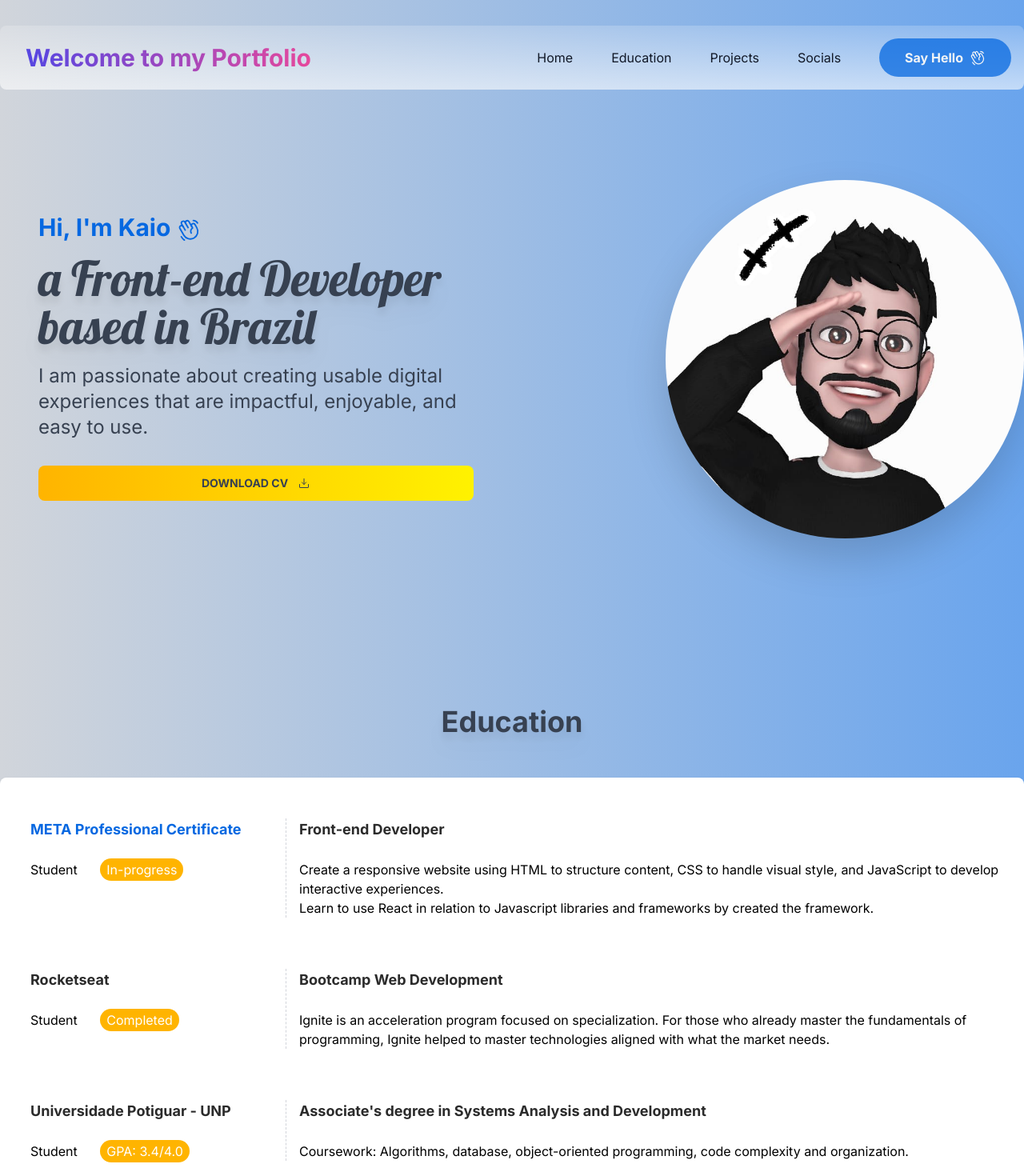
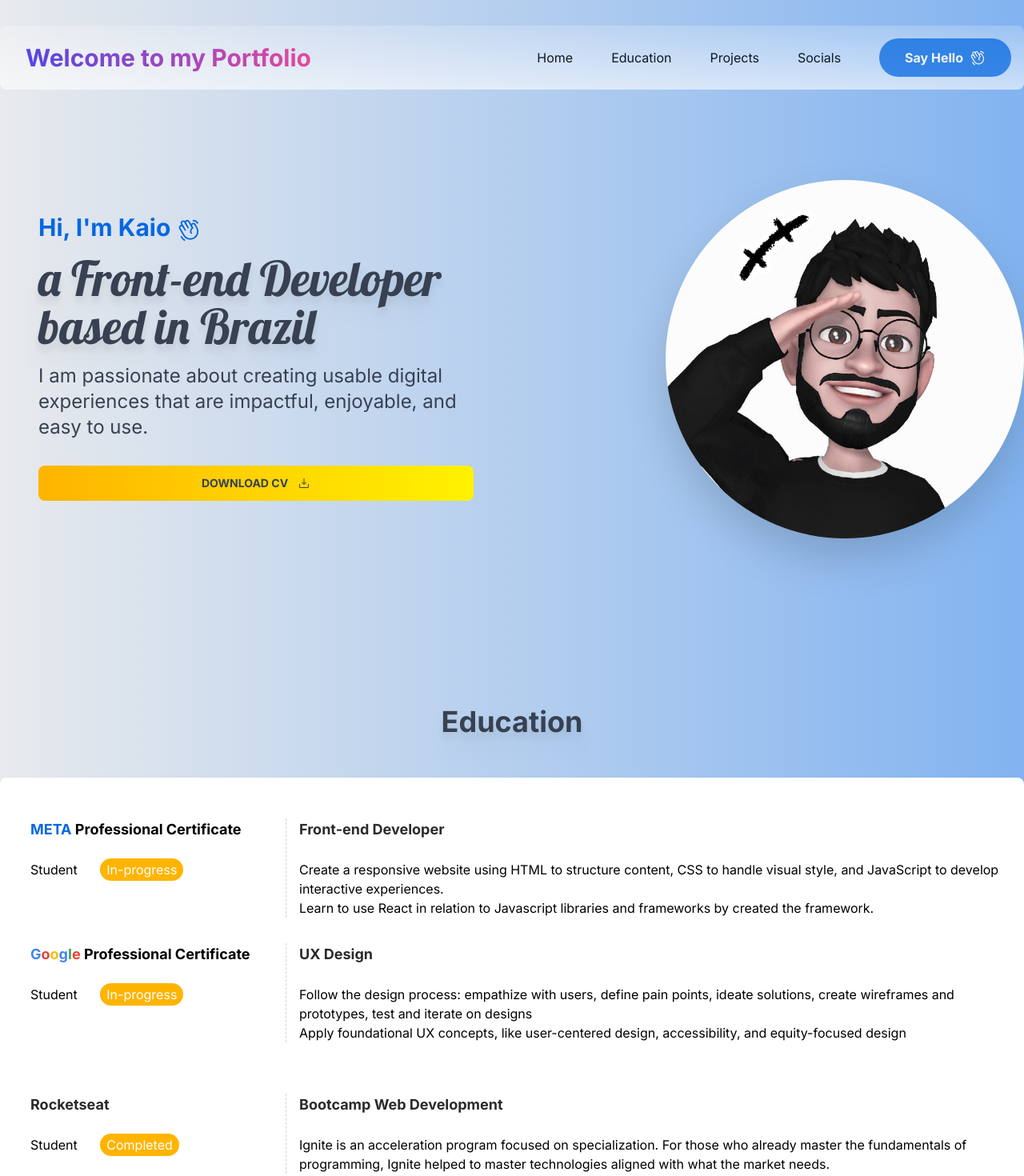
Before and after one commit to KaioMarxDEV/mysite, a React (Vite) app: page / in a window 1280 px wide. Shown: the top 1470 px of the page at 80% size. Built offline with nearby package versions, Linux system fonts and the light colour scheme.

Commit message:
feat: add new education banner

```diff
--- a/src/App.tsx
+++ b/src/App.tsx
@@ -19,7 +19,9 @@ export function App() {
       <section className="scroll-mt-8" id="hello">
         <Contact />
       </section>
-      <Footer />
+      <section className="scroll-mt-8" id="socials">
+        <Footer />
+      </section>
     </div>
   );
 }
--- a/src/Components/Contact/index.tsx
+++ b/src/Components/Contact/index.tsx
@@ -1,5 +1,6 @@
 import axios from 'axios';
 import { ChangeEvent, FormEvent, useState } from "react";
+import * as Yup from "yup";
 
 import Modal from 'react-modal';
 
@@ -16,6 +17,12 @@ const customStyles = {
     transform: 'translate(-50%, -50%)',
   },
 };
+
+const validationSchema = Yup.object().shape({
+  user_name: Yup.string().required(),
+  user_email: Yup.string().email().required(),
+  message: Yup.string()
+})
 
 export function Contact() {
   const [name, setName] = useState('')
@@ -44,6 +51,13 @@ export function Contact() {
       user_name:name,
       user_email:email,
       message
+    }
+
+    const isValid = await validationSchema.validate(newEmail)
+
+    if (!isValid) {
+      alert('Your information are not correct')
+      throw new Error('Your information are not correct')
     }
 
     try {
--- a/src/Components/Education/index.tsx
+++ b/src/Components/Education/index.tsx
@@ -6,8 +6,11 @@ export function Education() {
         <div>
           <div className="flex flex-row  pb-8">
             <div className="flex w-80 flex-col border-r border-dashed border-gray-300">
-              <strong className="mb-6 text-lg text-[#0668E1]">
-                META Professional Certificate
+              <strong className="mb-6 text-lg">
+                <strong className="text-[#0668E1]">
+                  META
+                </strong>{' '}
+                Professional Certificate
               </strong>
               <div>
                 <span>Student</span>{" "}
@@ -22,6 +25,33 @@ export function Education() {
                 Create a responsive website using HTML to structure content, CSS
                 to handle visual style, and JavaScript to develop interactive experiences.<br />
                 Learn to use React in relation to Javascript libraries and frameworks by created the framework.
+              </p>
+            </div>
+          </div>
+          <div className="flex flex-row  pb-8">
+            <div className="flex w-80 flex-col border-r border-dashed border-gray-300">
+              <strong className="mb-6 text-lg">
+                <span className="text-[#4285f4]">G</span>
+                <span className="text-[#ea4335]">o</span>
+                <span className="text-[#fbbc05]">o</span>
+                <span className="text-[#4285f4]">g</span>
+                <span className="text-[#34a853]">l</span>
+                <span className="text-[#ea4335]">e</span>{' '}
+                Professional Certificate
+              </strong>
+              <div>
+                <span>Student</span>{" "}
+                <span className="ml-6 bg-my-gold rounded-[30px] px-2 p-1 text-white">
+                  In-progress
+                </span>
+              </div>
+            </div>
+            <div className="ml-4 flex flex-1 flex-col">
+              <strong className="mb-6 text-lg text-[#2B2B2B]">UX Design</strong>
+              <p>
+                Follow the design process: empathize with users, define pain points,
+                ideate solutions, create wireframes and prototypes, test and iterate on designs<br />
+                Apply foundational UX concepts, like user-centered design, accessibility, and equity-focused design
               </p>
             </div>
           </div>
--- a/src/Components/Footer/index.tsx
+++ b/src/Components/Footer/index.tsx
@@ -1,18 +1,18 @@
 export function Footer() {
   return (
-    <div id="socials" className="flex flex-col items-center border-t-2 border-dashed border-my-blue">
+    <div className="flex flex-col items-center border-t-2 border-dashed border-my-blue">
       <div className="my-12 flex flex-row items-center justify-evenly py-4 px-12">
         <h1 className="text-my-blue px-4 py-2 text-3xl font-bold">
           Leaving? Visit my social medias {"=>"}
         </h1>
         <div>
           <ul className="flex flex-row items-center m-0 p-0">
-            <li className="float-left mr-4 block py-2 bg-gradient-to-b from-white/20 to-white/60 px-4 rounded-lg">
+            <li className="animate-bounce float-left mr-4 block py-2 bg-gradient-to-b from-white/20 to-white/60 px-4 rounded-lg">
               <a href="https://github.com/KaioMarxDEV" target={"_blank"}>
                 <span className="text-2xl text-transparent bg-clip-text bg-gradient-to-r from-[#16BFFD] to-[#CB3066]">Github</span>
               </a>
             </li>
-            <li className="float-left mr-4 block py-2 bg-gradient-to-b from-white/20 to-white/60 px-4 rounded-lg">
+            <li className="animate-bounce float-left mr-4 block py-2 bg-gradient-to-b from-white/20 to-white/60 px-4 rounded-lg">
               <a href="https://www.linkedin.com/in/kaiomarxdev/" target={"_blank"}>
                 <span className="text-2xl text-transparent bg-clip-text bg-gradient-to-r from-[#ff4b1f] to-[#ff9068]">Linkedin</span>
               </a>
--- a/src/Components/Header/index.tsx
+++ b/src/Components/Header/index.tsx
@@ -29,7 +29,7 @@ export function Header() {
             </a>
           </li>
         </ul>
-        <div className="block">
+        <div className="block animate-pulse hover:animate-none">
           <a href="#hello" className="flex flex-row items-center ml-4 bg-my-blue/75 px-8 py-3 cursor-pointer hover:bg-my-blue rounded-3xl font-semibold text-gray-100">
             Say Hello
             <HandWaving className="ml-2" size={20} />
--- a/src/main.css
+++ b/src/main.css
@@ -16,7 +16,7 @@
   }
 
   body {
-    @apply w-full bg-gradient-to-r from-gray-300 to-my-blue/60 font-inter leading-6 tracking-normal;
+    @apply w-full bg-gradient-to-r from-gray-300/50 to-my-blue/50 font-inter leading-6 tracking-normal;
   }
 }
 
```
